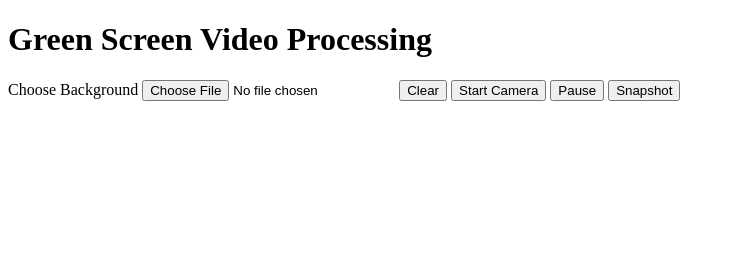
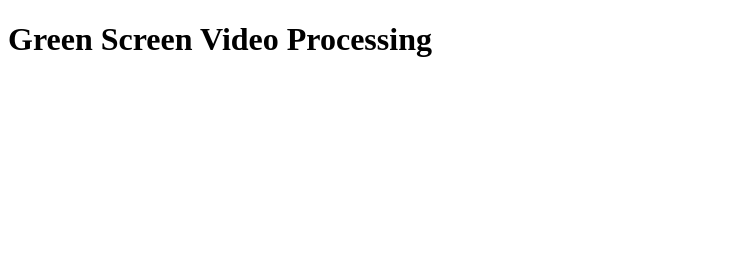
Before and after one commit to Hussain007H/green_screen_video_processing_webapp, a plain HTML site: page index.html in a window 1280 px wide. Shown: the whole page, without its empty margins (0-735 px from the left). Drawn offline with Linux system fonts and the light colour scheme.

Commit message:
Update index.html

```diff
--- a/index.html
+++ b/index.html
@@ -9,15 +9,8 @@
 <body>
   <h1> Green Screen Video Processing</h1>
 
- <div class="controls">
-          <label for="bgInput" class="btn">Choose Background</label>
-          <input id="bgInput" type="file" accept="image/*,video/*" />
-          <button id="clearBg">Clear</button>
-          <button id="startBtn">Start Camera</button>
-          <button id="pauseBtn">Pause</button>
-          <button id="snapshotBtn">Snapshot</button>
-        </div>
-      </div>
+
+
     </div>
 
   <div class="video-container">
```
